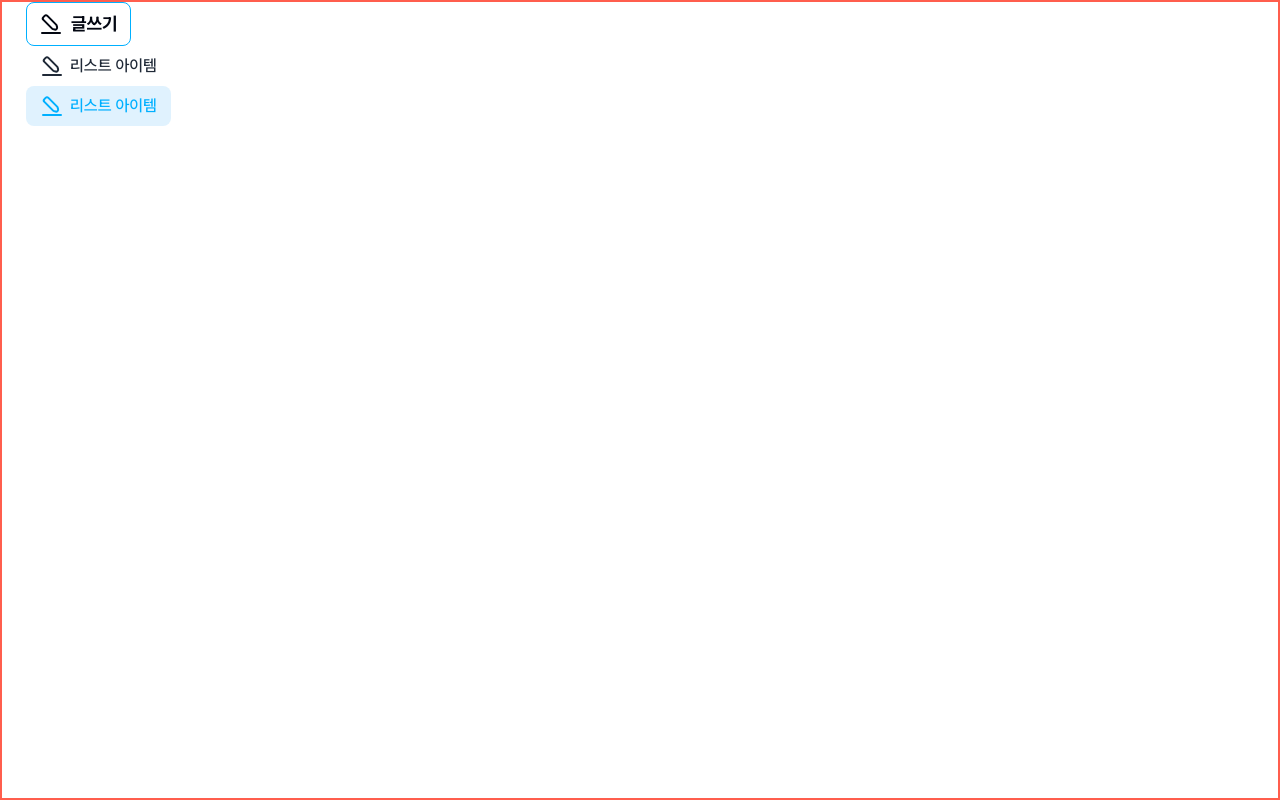
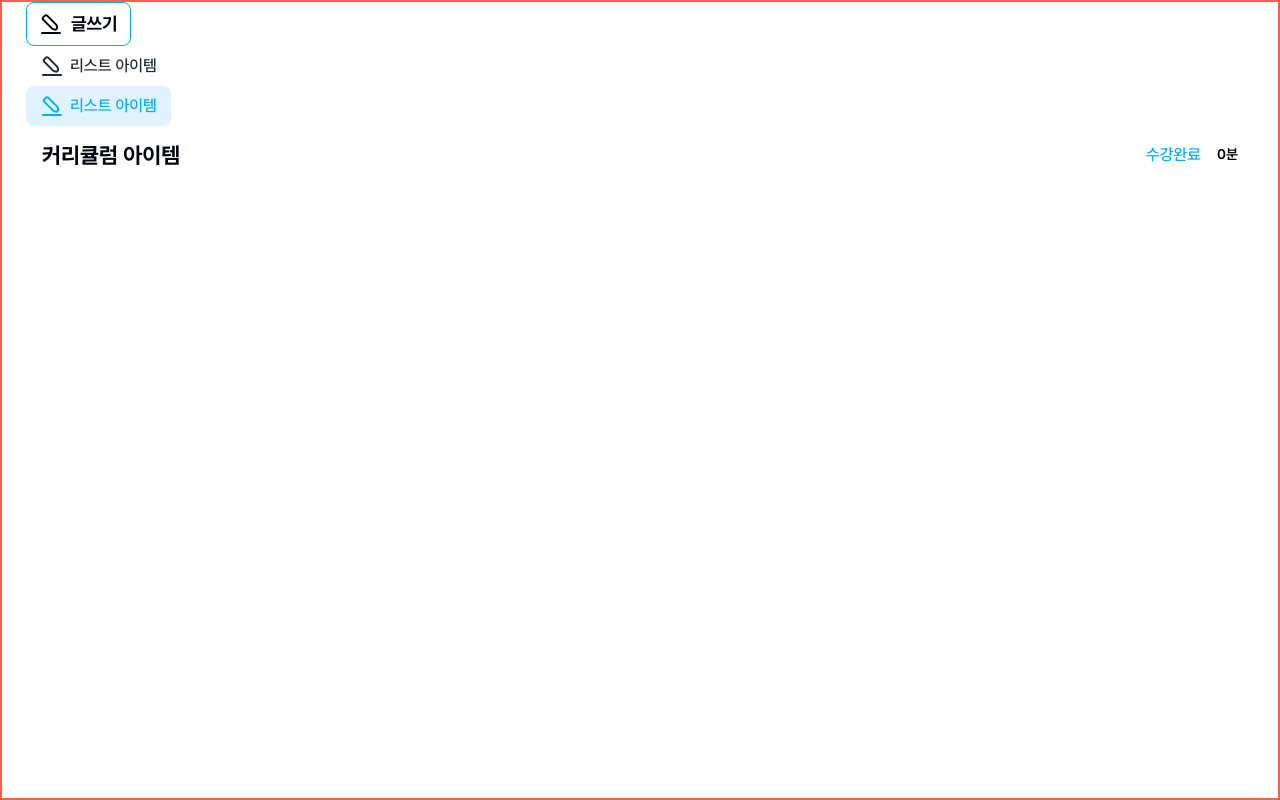
Before and after one commit to mung96/gongkademy_front, a Next.js app: page / in a window 1280 px wide. Built offline with nearby package versions, Linux system fonts and the light colour scheme.

Commit message:
feat: 커리큘럼 item 구현

```diff
--- a/src/app/(with-header)/page.tsx
+++ b/src/app/(with-header)/page.tsx
@@ -3,6 +3,7 @@
 import Button from '@/components/Button';
 import PencilIcon from '@/app/assets/svg/PencilIcon.svg';
 import ListItem from '@/components/ListItem';
+import CurriculumItem, { PlayStatus } from '@/course/CurriculumItem';
 
 export default function Home() {
   return (
@@ -12,6 +13,7 @@ export default function Home() {
       </Button>
       <ListItem label="리스트 아이템" icon={<PencilIcon />} isSelect={false} />
       <ListItem label="리스트 아이템" icon={<PencilIcon />} isSelect={true} />
+      <CurriculumItem title="커리큘럼 아이템" runTime={0} status={PlayStatus.COMPLETED} />
     </>
   );
 }
--- /dev/null
+++ b/src/course/CurriculumItem.tsx
@@ -0,0 +1,52 @@
+import { exhaustiveCheck } from '@/utils/typeGuard';
+import { cva } from 'class-variance-authority';
+import { twMerge } from 'tailwind-merge';
+
+export enum PlayStatus {
+  COMPLETED = 'COMPLETED',
+  IN_PROGRESS = 'IN_PROGRESS',
+  NOT_STARTED = 'NOT_STARTED',
+}
+
+const statusStyles = cva(``, {
+  variants: {
+    status: {
+      [PlayStatus.COMPLETED]: 'text-primary-500',
+      [PlayStatus.IN_PROGRESS]: 'text-neutral-gray-950',
+      [PlayStatus.NOT_STARTED]: 'text-secondary-500',
+    },
+  },
+});
+
+const getStatusLabel = (status: PlayStatus) => {
+  if (status == PlayStatus.NOT_STARTED) {
+    return '미수강';
+  }
+  if (status == PlayStatus.IN_PROGRESS) {
+    return '수강중';
+  }
+  if (status == PlayStatus.COMPLETED) {
+    return '수강완료';
+  } else {
+    exhaustiveCheck(status);
+    return '';
+  }
+};
+
+type Props = {
+  title: string;
+  runTime: number;
+  status: PlayStatus;
+};
+
+export default function CurriculumItem({ title, runTime, status }: Props) {
+  return (
+    <li className="flex items-center justify-between h-[58px] px-4 rounded-lg">
+      <p className="text-neutral-gray-950 subtitle2 tablet:subtitle3">{title}</p>
+      <div className="flex items-center gap-4">
+        <p className={twMerge('body1', statusStyles({ status }))}>{getStatusLabel(status)}</p>
+        <p className="body2">{runTime}분</p>
+      </div>
+    </li>
+  );
+}
--- /dev/null
+++ b/src/utils/typeGuard.ts
@@ -0,0 +1,3 @@
+export const exhaustiveCheck = (status: never): never => {
+  throw new Error(`분기 처리가 되지 않은 타입이 있습니다.: ${status}`);
+};
```
